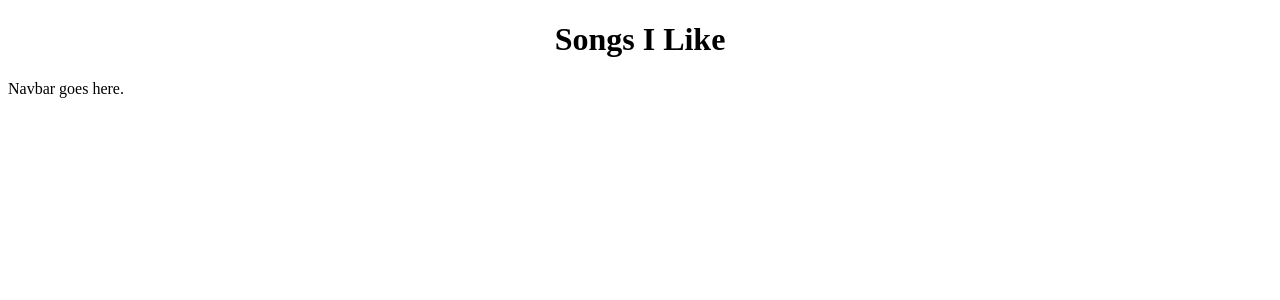
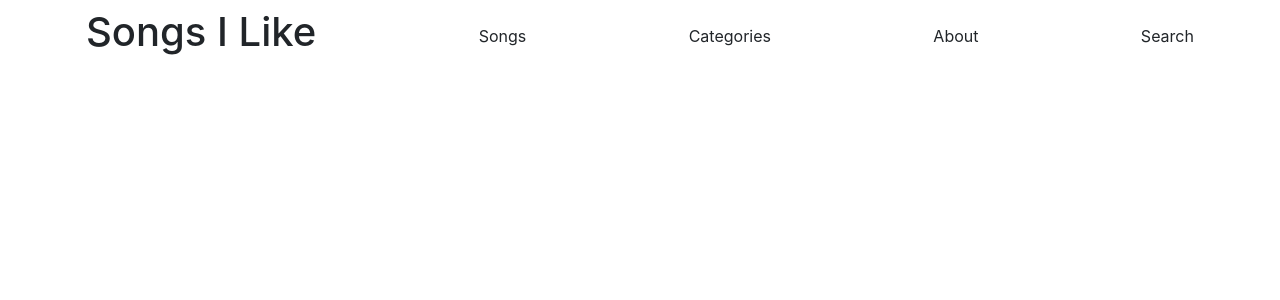
Before and after one commit to LeicaSimile/songsilike, an Angular app: page / in a window 1280 px wide. Shown: the top 300 px of the page. Built offline with nearby package versions, Linux system fonts and the light colour scheme.

Commit message:
Add navbar + bootstrap

```diff
--- a/src/app/app.component.html
+++ /dev/null
@@ -1,10 +0,0 @@
-<div style="text-align:center">
-  <h1>
-    {{ title }}
-  </h1>
-</div>
-<div>
-  Navbar goes here.
-</div>
-
-<router-outlet></router-outlet>
--- a/src/app/app.component.ts
+++ b/src/app/app.component.ts
@@ -2,9 +2,11 @@ import { Component } from '@angular/core';
 
 @Component({
   selector: 'app-root',
-  templateUrl: './app.component.html',
-  styleUrls: ['./app.component.css']
+  template: `
+  <app-nav-bar></app-nav-bar>
+  <router-outlet></router-outlet>
+  `
 })
 export class AppComponent {
-  title = 'Songs I Like';
+
 }
--- a/src/app/app.module.ts
+++ b/src/app/app.module.ts
@@ -3,10 +3,12 @@ import { NgModule } from '@angular/core';
 
 import { AppRoutingModule } from './app-routing.module';
 import { AppComponent } from './app.component';
+import { NavBarComponent } from './nav-bar.component';
 
 @NgModule({
   declarations: [
-    AppComponent
+    AppComponent,
+    NavBarComponent
   ],
   imports: [
     BrowserModule,
--- /dev/null
+++ b/src/app/nav-bar.component.ts
@@ -0,0 +1,17 @@
+import { Component } from '@angular/core';
+
+@Component({
+  selector: 'app-nav-bar',
+  template: `
+    <nav class="container navbar">
+        <h1>{{title}}</h1>
+        <a>Songs</a>
+        <a>Categories</a>
+        <a>About</a>
+        <span>Search</span>
+    </nav>
+  `
+})
+export class NavBarComponent {
+  title = 'Songs I Like';
+}
--- a/src/styles.css
+++ b/src/styles.css
@@ -1 +1,2 @@
 /* You can add global styles to this file, and also import other style files */
+@import "~bootstrap/dist/css/bootstrap.css";
```
Also changed, not shown: src/app/app.component.css (deleted).
